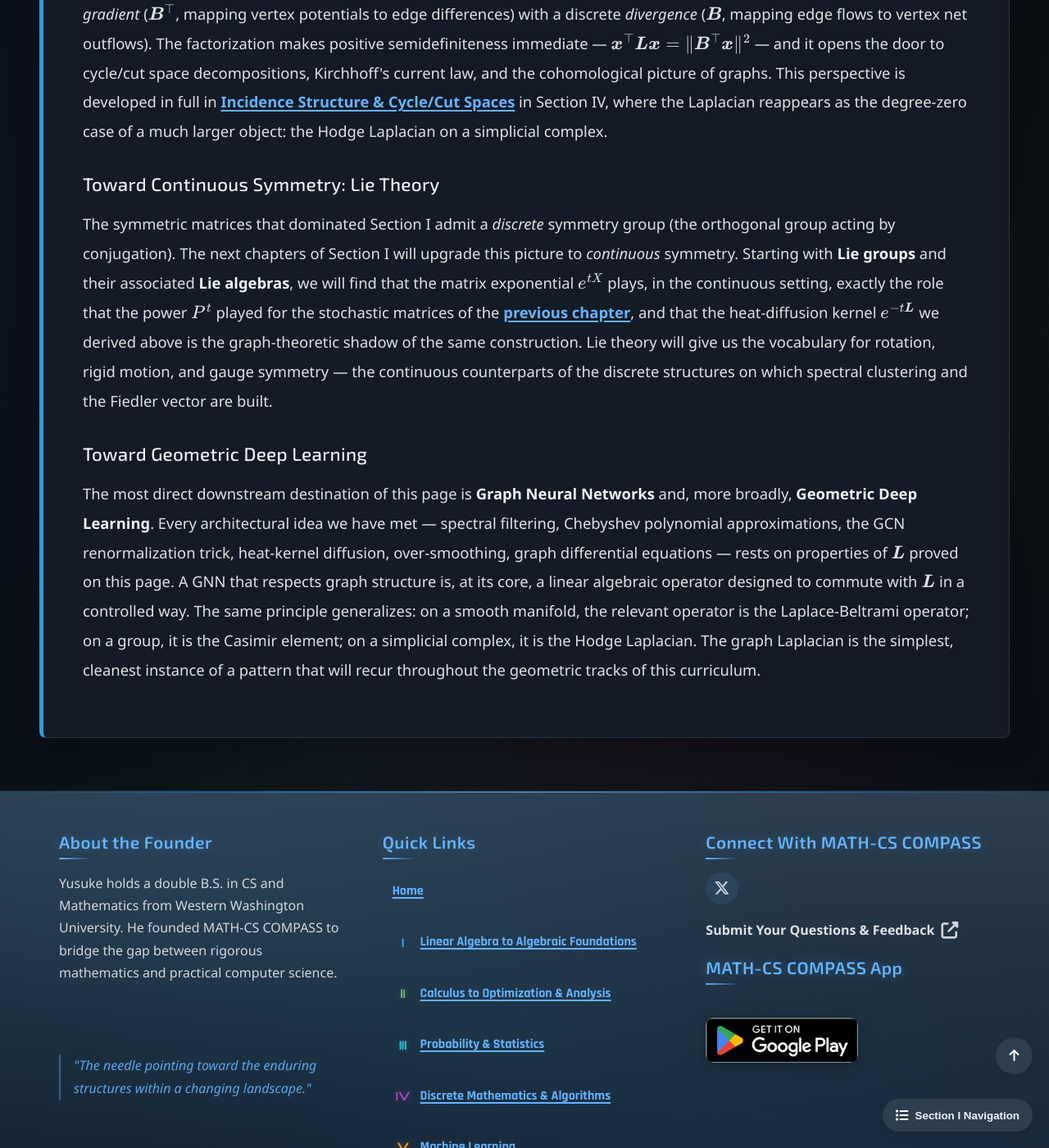
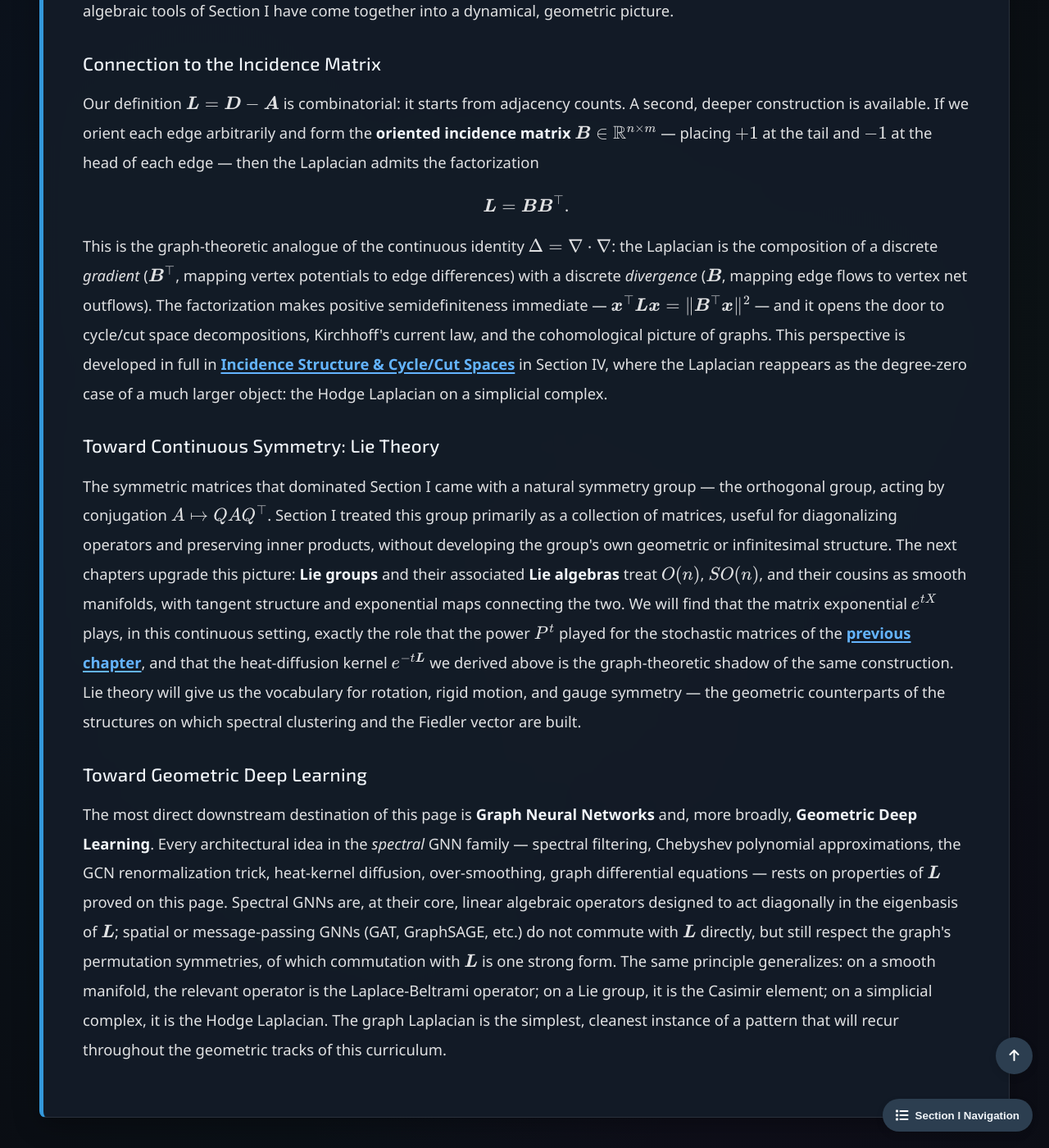
Before and after one commit to Yusukey01/yusukey01.github.io, a Jekyll site: the page built from Mathematics/Linear_algebra/graph_laplacian.html, in a window 1280 px wide and 1400 px high, scrolled down 18162 px. Shown: the whole window at 82% size. Built offline with Jekyll 4.4.1, drawn with Linux system fonts in a browser that asks for light colours; some of the changed text lies outside the part shown.

Commit message:
new linalg-14

```diff
--- a/Mathematics/Linear_algebra/graph_laplacian.html
+++ b/Mathematics/Linear_algebra/graph_laplacian.html
@@ -511,6 +511,11 @@ uses_python: true
                         are generally different numerically, though they agree qualitatively on connectivity
                         (both are zero iff \(G\) is disconnected).
                     </p>
+                    <p>
+                        <em>The proof is nontrivial — the lower bound in particular requires a careful analysis of
+                        the Fiedler vector's level sets — and is traditionally covered in spectral graph theory texts.
+                        We omit it here but will use the inequality freely below.</em>
+                    </p>
                 </div>
 
                 <div class="insight-box">
@@ -576,12 +581,11 @@ uses_python: true
 
                 <p>
                     This frequency interpretation connects back to the Dirichlet energy. By expanding
-                    \(\boldsymbol{f}\) in the eigenbasis, we obtain a graph analogue of
-                    <a href="../Calculus/fourier_series.html#T-parseval_identity" class="ref-link"><strong>Parseval's theorem</strong></a>:
+                    \(\boldsymbol{f}\) in the eigenbasis, we obtain a spectral decomposition of the Laplacian quadratic form:
                 </p>
 
                 <div class="theorem" id="T-parseval_graph">
-                    <span class="theorem-title">Theorem: Parseval's Identity on Graphs</span>
+                    <span class="theorem-title">Theorem: Spectral Expression of Dirichlet Energy</span>
                     <p>
                         For any graph signal \(\boldsymbol{f}\) with Graph Fourier Transform
                         \(\hat{\boldsymbol{f}} = \boldsymbol{V}^\top \boldsymbol{f}\),
@@ -590,8 +594,19 @@ uses_python: true
                         \boldsymbol{f}^\top (\boldsymbol{V} \boldsymbol{\Lambda} \boldsymbol{V}^\top) \boldsymbol{f} =
                         (\boldsymbol{V}^\top \boldsymbol{f})^\top \boldsymbol{\Lambda} (\boldsymbol{V}^\top \boldsymbol{f}) =
                         \hat{\boldsymbol{f}}^\top \boldsymbol{\Lambda} \hat{\boldsymbol{f}} =
-                        \sum_{k=0}^{n-1} \lambda_k \hat{f}_k^2
+                        \sum_{k=0}^{n-1} \lambda_k \hat{f}_k^2.
                         \]
+                    </p>
+                    <p>
+                        <em>Terminology note.</em> The GSP literature often calls this identity
+                        <strong>Parseval's theorem on graphs</strong>, by loose analogy with the classical
+                        <a href="../Calculus/fourier_series.html#T-parseval_identity" class="ref-link"><strong>Parseval identity</strong></a>.
+                        Strictly, classical Parseval is a <em>norm-preservation</em> statement — the graph analogue
+                        \(\|\boldsymbol{f}\|^2 = \|\hat{\boldsymbol{f}}\|^2\) (which follows directly from
+                        orthogonality of \(\boldsymbol{V}\)). The identity above is a weighted spectral sum with
+                        eigenvalues as weights, so it is more accurately a spectral decomposition of the
+                        Dirichlet quadratic form. We adopt the descriptive name here to avoid conflating the
+                        two, while recognizing the Parseval naming is widespread in practice.
                     </p>
                 </div>
                 <p>
@@ -853,17 +868,20 @@ uses_python: true
                 <h3>Toward Continuous Symmetry: Lie Theory</h3>
 
                 <p>
-                    The symmetric matrices that dominated Section I admit a <em>discrete</em> symmetry
-                    group (the orthogonal group acting by conjugation). The next chapters of Section I
-                    will upgrade this picture to <em>continuous</em> symmetry. Starting with
-                    <strong>Lie groups</strong> and their associated <strong>Lie algebras</strong>, we
-                    will find that the matrix exponential \(e^{tX}\) plays, in the continuous setting,
+                    The symmetric matrices that dominated Section I came with a natural symmetry group — the
+                    orthogonal group, acting by conjugation \(A \mapsto Q A Q^\top\). Section I treated this
+                    group primarily as a collection of matrices, useful for diagonalizing operators and
+                    preserving inner products, without developing the group's own geometric or infinitesimal
+                    structure. The next chapters upgrade this picture: <strong>Lie groups</strong> and
+                    their associated <strong>Lie algebras</strong> treat \(O(n)\), \(SO(n)\), and their cousins
+                    as smooth manifolds, with tangent structure and exponential maps connecting the two.
+                    We will find that the matrix exponential \(e^{tX}\) plays, in this continuous setting,
                     exactly the role that the power \(P^t\) played for the stochastic matrices of the
                     <a href="stochastic.html"><strong>previous chapter</strong></a>, and that the
                     heat-diffusion kernel \(e^{-t\boldsymbol{L}}\) we derived above is the
                     graph-theoretic shadow of the same construction. Lie theory will give us the
-                    vocabulary for rotation, rigid motion, and gauge symmetry — the continuous
-                    counterparts of the discrete structures on which spectral clustering and the Fiedler
+                    vocabulary for rotation, rigid motion, and gauge symmetry — the geometric
+                    counterparts of the structures on which spectral clustering and the Fiedler
                     vector are built.
                 </p>
 
@@ -872,13 +890,15 @@ uses_python: true
                 <p>
                     The most direct downstream destination of this page is <strong>Graph Neural Networks</strong>
                     and, more broadly, <strong>Geometric Deep Learning</strong>. Every architectural idea
-                    we have met — spectral filtering, Chebyshev polynomial approximations, the GCN
-                    renormalization trick, heat-kernel diffusion, over-smoothing, graph differential
-                    equations — rests on properties of \(\boldsymbol{L}\) proved on this page. A GNN
-                    that respects graph structure is, at its core, a linear algebraic operator designed
-                    to commute with \(\boldsymbol{L}\) in a controlled way. The same principle generalizes:
-                    on a smooth manifold, the relevant operator is the Laplace-Beltrami operator; on a
-                    group, it is the Casimir element; on a simplicial complex, it is the Hodge Laplacian.
+                    in the <em>spectral</em> GNN family — spectral filtering, Chebyshev polynomial approximations,
+                    the GCN renormalization trick, heat-kernel diffusion, over-smoothing, graph differential
+                    equations — rests on properties of \(\boldsymbol{L}\) proved on this page. Spectral GNNs
+                    are, at their core, linear algebraic operators designed to act diagonally in the eigenbasis
+                    of \(\boldsymbol{L}\); spatial or message-passing GNNs (GAT, GraphSAGE, etc.) do not commute
+                    with \(\boldsymbol{L}\) directly, but still respect the graph's permutation symmetries,
+                    of which commutation with \(\boldsymbol{L}\) is one strong form. The same principle
+                    generalizes: on a smooth manifold, the relevant operator is the Laplace-Beltrami operator;
+                    on a Lie group, it is the Casimir element; on a simplicial complex, it is the Hodge Laplacian.
                     The graph Laplacian is the simplest, cleanest instance of a pattern that will recur
                     throughout the geometric tracks of this curriculum.
                 </p>
```
Also changed, not shown: data/previews.json.
